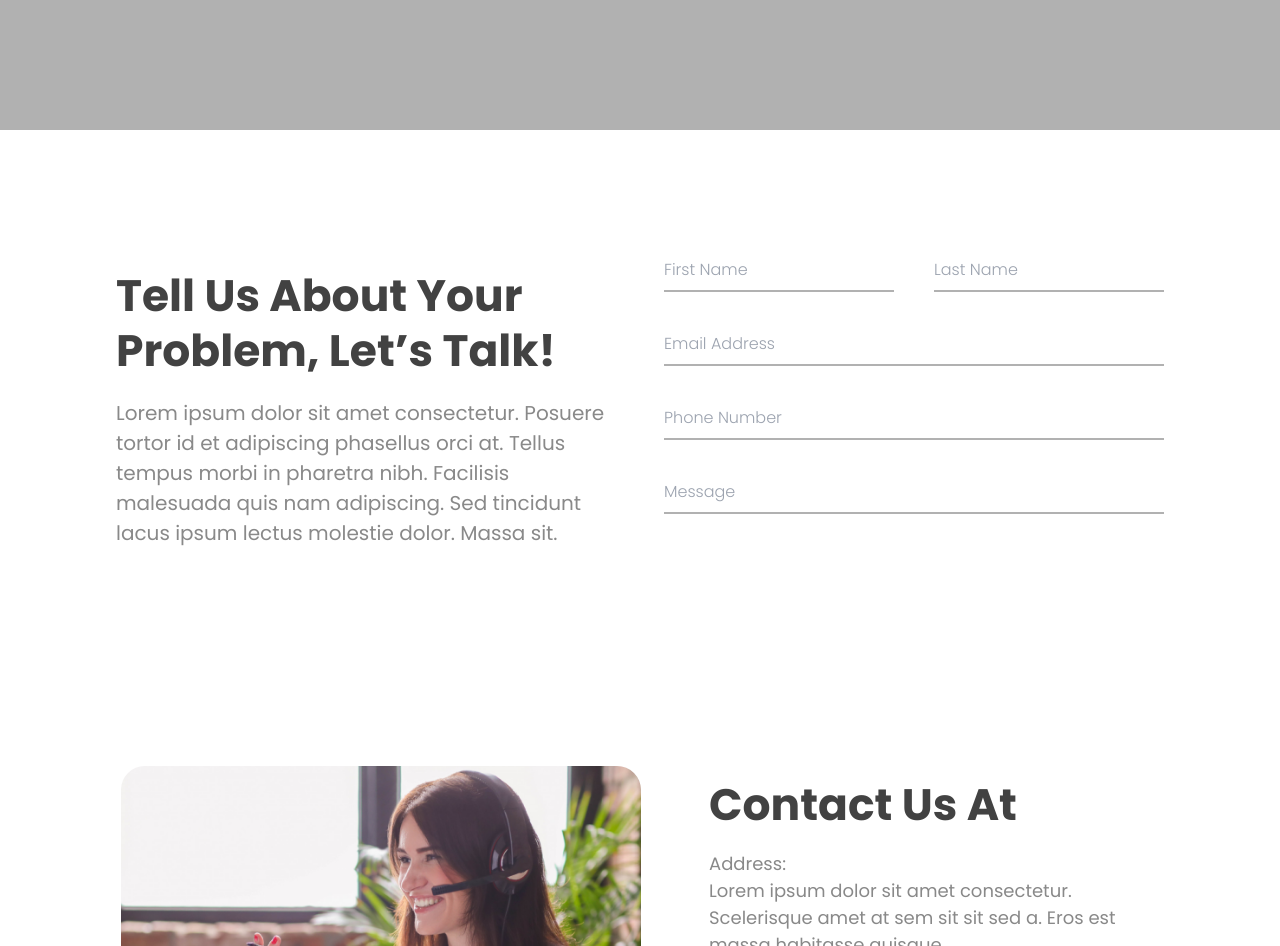
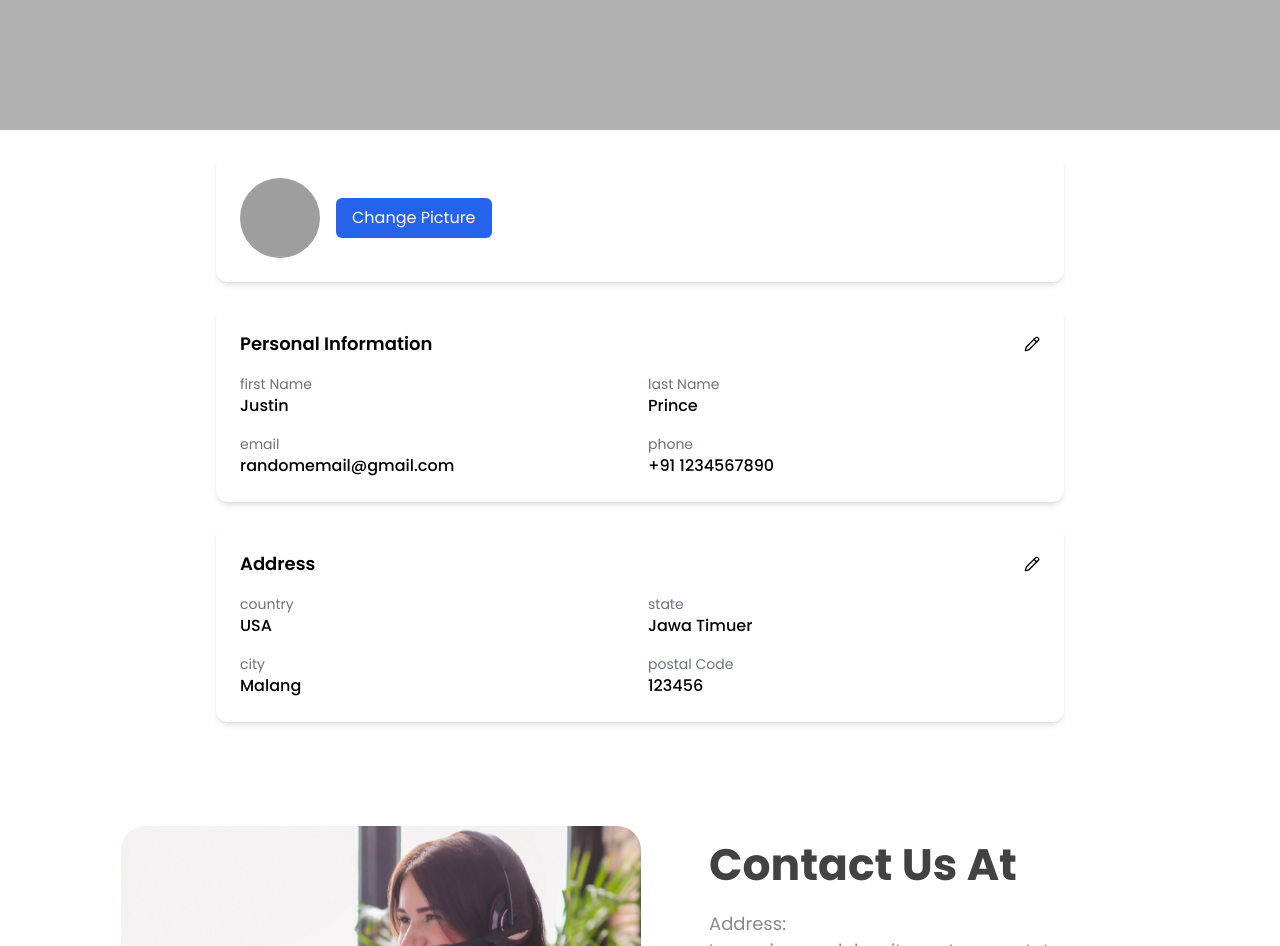
Before and after one commit to Xavier1508/recycling-waste-webapp, a Next.js app: page /contactus in a window 1280 px wide. Shown: the part 820-1766 px from the top of the page. Built offline with nearby package versions, Linux system fonts and the light colour scheme; grey boxes are pictures that could not be loaded; a web font is replaced by a local one.

Commit message:
ada login dan profile belum jadi

```diff
--- a/package.json
+++ b/package.json
@@ -9,7 +9,8 @@
     "lint": "next lint"
   },
   "dependencies": {
-    "framer-motion": "^10.16.16",
+    "framer-motion": "^10.18.0",
+    "lucide-react": "^0.507.0",
     "next": "^14.2.28",
     "react": "^18",
     "react-countup": "^6.5.0",
--- a/src/components/LetsTalk.jsx
+++ b/src/components/LetsTalk.jsx
@@ -1,124 +1,188 @@
-import React, { useState } from "react";
-import { motion } from "framer-motion";
-import { staggerContainer, textVariant } from "../../utils/motion";
+import React, { useState, useRef } from "react";
+import { Pencil } from "lucide-react";
+import reviewPerson5 from "../assets/images/reviewPerson5.png";
 
-const LetsTalk = () => {
-  const [formData, setFormData] = useState({
-    firstName: "",
-    lastName: "",
-    email: "",
-    phoneNumber: "",
-    message: "",
+const ProfilePage = () => {
+  const [profilePicture, setProfilePicture] = useState(reviewPerson5);
+  const [userData, setUserData] = useState({
+    firstName: "Justin",
+    lastName: "Prince",
+    email: "randomemail@gmail.com",
+    phone: "+91 1234567890",
+    country: "USA",
+    state: "Jawa Timuer",
+    city: "Malang",
+    postalCode: "123456",
   });
 
-  const handleInputChange = (e) => {
-    const { name, value } = e.target;
-    setFormData((prevData) => ({
-      ...prevData,
-      [name]: value,
-    }));
+  const [editData, setEditData] = useState({});
+  const [isEditingPersonal, setIsEditingPersonal] = useState(false);
+  const [isEditingAddress, setIsEditingAddress] = useState(false);
+
+  const fileInputRef = useRef(null);
+
+  const handleImageChange = (e) => {
+    const file = e.target.files[0];
+    if (file) {
+      const imageUrl = URL.createObjectURL(file);
+      setProfilePicture(imageUrl);
+    }
   };
 
-  const handleSubmit = (e) => {
-    e.preventDefault();
-    console.log("Form Data:", formData);
+  const handleButtonClick = () => {
+    fileInputRef.current.click();
   };
 
-  const inputVariants = {
-    hidden: { opacity: 0, y: 20 },
-    visible: {
-      opacity: 1,
-      y: 0,
-      transition: {
-        duration: 0.5,
-        ease: "easeInOut",
-      },
-    },
+  const startEdit = (section) => {
+    setEditData(userData);
+    if (section === "personal") setIsEditingPersonal(true);
+    if (section === "address") setIsEditingAddress(true);
+  };
+
+  const cancelEdit = (section) => {
+    setEditData({});
+    if (section === "personal") setIsEditingPersonal(false);
+    if (section === "address") setIsEditingAddress(false);
+  };
+
+  const saveEdit = (section) => {
+    setUserData(editData);
+    setEditData({});
+    if (section === "personal") setIsEditingPersonal(false);
+    if (section === "address") setIsEditingAddress(false);
+  };
+
+  const handleChange = (e) => {
+    setEditData({ ...editData, [e.target.name]: e.target.value });
   };
 
   return (
-    <div className="flex md:flex-row flex-col w-full md:space-x-12 space-x-0 space-y-6 items-center justify-center mx-auto md:py-24 py-18 pt-10 px-5">
-      <div className="text-left w-full max-w-[500px] space-y-5">
-        <h1 className="font-bold md:text-[44px] text-[#424242] text-[26px] leading-tight">
-          Tell Us About Your Problem, Let’s Talk!
-        </h1>
-        <p className="font-normal text-paragraph md:text-[20px] text-[16px]">
-          Lorem ipsum dolor sit amet consectetur. Posuere tortor id et
-          adipiscing phasellus orci at. Tellus tempus morbi in pharetra nibh.
-          Facilisis malesuada quis nam adipiscing. Sed tincidunt lacus ipsum
-          lectus molestie dolor. Massa sit.
+    <div className="max-w-4xl mx-auto p-6 space-y-6">
+      {/* Profile Picture */}
+      <div className="bg-white rounded-xl shadow-md p-6 space-y-4">
+        <div className="flex items-center space-x-4">
+          <img
+            src={profilePicture}
+            alt="Profile"
+            className="w-20 h-20 rounded-full object-cover"
+          />
+          <div className="space-x-2">
+            <button
+              className="bg-blue-600 text-white px-4 py-2 rounded-md hover:bg-blue-700"
+              onClick={handleButtonClick}
+            >
+              Change Picture
+            </button>
+            <input
+              type="file"
+              accept="image/*"
+              ref={fileInputRef}
+              onChange={handleImageChange}
+              className="hidden"
+            />
+          </div>
+        </div>
+      </div>
+
+      {/* Personal Information */}
+      <div className="bg-white rounded-xl shadow-md p-6 space-y-4">
+        <div className="flex justify-between items-center">
+          <h2 className="text-lg font-semibold">Personal Information</h2>
+          {!isEditingPersonal && (
+            <Pencil
+              className="w-4 h-4 cursor-pointer"
+              onClick={() => startEdit("personal")}
+            />
+          )}
+        </div>
+        <div className="grid md:grid-cols-2 gap-4">
+          {["firstName", "lastName", "email", "phone"].map((field) => (
+            <div key={field}>
+              <p className="text-sm text-gray-500">
+                {field.replace(/([A-Z])/g, " $1")}
               </p>
-      </div>
-      <form
-        initial="hidden"
-        animate="visible"
-        variants={inputVariants}
-        className="w-full max-w-[500px] space-y-8"
-        onSubmit={handleSubmit}
-      >
-        <div
-          variants={inputVariants}
-          className="flex items-center justify-between flex-wrap space-y-8 sm:space-y-0"
-        >
+              {isEditingPersonal ? (
                 <input
                   type="text"
-            name="firstName"
-            value={formData.firstName}
-            onChange={handleInputChange}
-            required
-            className="border-b-2 font-light border-[#B1B1B1] md:w-[230px] sm:w-[200px] w-full outline-none py-2"
-            placeholder="First Name"
+                  name={field}
+                  value={editData[field] || ""}
+                  onChange={handleChange}
+                  className="w-full border border-gray-300 rounded-md px-2 py-1"
                 />
+              ) : (
+                <p className="font-medium">{userData[field]}</p>
+              )}
+            </div>
+          ))}
+        </div>
+        {isEditingPersonal && (
+          <div className="flex gap-2 mt-4">
+            <button
+              className="bg-green-600 text-white px-4 py-2 rounded-md hover:bg-green-700"
+              onClick={() => saveEdit("personal")}
+            >
+              Save
+            </button>
+            <button
+              className="bg-gray-300 px-4 py-2 rounded-md hover:bg-gray-400"
+              onClick={() => cancelEdit("personal")}
+            >
+              Cancel
+            </button>
+          </div>
+        )}
+      </div>
+
+      {/* Address */}
+      <div className="bg-white rounded-xl shadow-md p-6 space-y-4">
+        <div className="flex justify-between items-center">
+          <h2 className="text-lg font-semibold">Address</h2>
+          {!isEditingAddress && (
+            <Pencil
+              className="w-4 h-4 cursor-pointer"
+              onClick={() => startEdit("address")}
+            />
+          )}
+        </div>
+        <div className="grid md:grid-cols-2 gap-4">
+          {["country", "state", "city", "postalCode"].map((field) => (
+            <div key={field}>
+              <p className="text-sm text-gray-500">
+                {field.replace(/([A-Z])/g, " $1")}
+              </p>
+              {isEditingAddress ? (
                 <input
                   type="text"
-            name="lastName"
-            value={formData.lastName}
-            onChange={handleInputChange}
-            required
-            className="border-b-2 font-light border-[#B1B1B1] md:w-[230px] sm:w-[200px] w-full outline-none py-2"
-            placeholder="Last Name"
+                  name={field}
+                  value={editData[field] || ""}
+                  onChange={handleChange}
+                  className="w-full border border-gray-300 rounded-md px-2 py-1"
                 />
+              ) : (
+                <p className="font-medium">{userData[field]}</p>
+              )}
             </div>
-        <input
-          variants={inputVariants}
-          type="email"
-          name="email"
-          value={formData.email}
-          onChange={handleInputChange}
-          required
-          placeholder="Email Address"
-          className="border-b-2 font-light border-[#B1B1B1] outline-none w-full py-2"
-        />
-        <input
-          variants={inputVariants}
-          type="number"
-          name="phoneNumber"
-          value={formData.phoneNumber}
-          onChange={handleInputChange}
-          required
-          placeholder="Phone Number"
-          className="border-b-2 font-light border-[#B1B1B1] outline-none w-full py-2"
-        />
-        <input
-          variants={inputVariants}
-          type="text"
-          name="message"
-          value={formData.message}
-          onChange={handleInputChange}
-          required
-          placeholder="Message"
-          className="border-b-2 font-light border-[#B1B1B1] outline-none w-full py-2"
-        />
-
+          ))}
+        </div>
+        {isEditingAddress && (
+          <div className="flex gap-2 mt-4">
             <button
-          variants={inputVariants}
-          className="button text-white text-sm py-3 px-8"
+              className="bg-green-600 text-white px-4 py-2 rounded-md hover:bg-green-700"
+              onClick={() => saveEdit("address")}
             >
-          Submit
+              Save
             </button>
-      </form>
+            <button
+              className="bg-gray-300 px-4 py-2 rounded-md hover:bg-gray-400"
+              onClick={() => cancelEdit("address")}
+            >
+              Cancel
+            </button>
+          </div>
+        )}
+      </div>
     </div>
   );
 };
 
-export default LetsTalk;
+export default ProfilePage;
--- /dev/null
+++ b/src/components/UserProfile.jsx
@@ -0,0 +1,74 @@
+import React from "react";
+
+const UserProfile = () => {
+  // Simulate no user data
+  const userData = null;
+
+  return (
+    <div className="min-h-screen bg-gray-100 p-6">
+      <div className="max-w-4xl mx-auto bg-white shadow-md rounded-xl overflow-hidden">
+        {/* Header */}
+        <div className="bg-green-500 p-6 text-white text-center">
+          <h1 className="text-2xl font-bold">My Profile</h1>
+        </div>
+
+        {/* Profile Info */}
+        <div className="flex flex-col items-center justify-center p-6">
+          {userData ? (
+            <>
+              <img
+                src={userData.avatar}
+                alt="Profile"
+                className="w-32 h-32 rounded-full object-cover border-4 border-green-500 mb-4"
+              />
+              <div className="text-center">
+                <h2 className="text-xl font-semibold">{userData.name}</h2>
+                <p className="text-gray-600">{userData.email}</p>
+                <p className="text-gray-600">{userData.phone}</p>
+              </div>
+            </>
+          ) : (
+            <div className="text-center text-gray-500">
+              <p>No user data available.</p>
+            </div>
+          )}
+        </div>
+
+        {/* Points Info */}
+        <div className="border-t border-gray-200 p-6 bg-gray-50 text-center">
+          {userData ? (
+            <>
+              <h3 className="text-lg font-semibold mb-2">Your Points</h3>
+              <p className="text-green-600 text-3xl font-bold">
+                {userData.points} pts
+              </p>
+              <p className="text-gray-500 text-sm mt-1">
+                Keep recycling to earn more points!
+              </p>
+            </>
+          ) : null}
+        </div>
+
+        {/* Address Info */}
+        <div className="border-t border-gray-200 p-6 text-center">
+          {userData ? (
+            <>
+              <h3 className="text-lg font-semibold mb-2">Address</h3>
+              <p className="text-gray-700">{userData.address}</p>
+            </>
+          ) : null}
+        </div>
+
+        {userData && (
+          <div className="border-t border-gray-200 p-6 text-center">
+            <button className="bg-green-500 text-white px-6 py-2 rounded-full hover:bg-green-600 transition">
+              Edit Profile
+            </button>
+          </div>
+        )}
+      </div>
+    </div>
+  );
+};
+
+export default UserProfile;
--- a/src/constants/index.js
+++ b/src/constants/index.js
@@ -47,6 +47,10 @@ export const navLinks = [
     id: "/contactus",
     title: "Contact Us",
   },
+  // {
+  //   id: "/profile",
+  //   title: "Profile",
+  // }
 ];
 
 export const clients = [
--- a/src/pages/login.js
+++ b/src/pages/login.js
@@ -2,8 +2,6 @@ import React, { useEffect, useState } from "react";
 import { PulseLoader } from "react-spinners";
 import styles from "@/style";
 import { useRouter } from "next/router";
-import Navbar from "@/components/Navbar";
-import Footer from "@/components/Footer";
 import Login from "@/components/Login";
 
 const login = () => {
--- /dev/null
+++ b/src/pages/profile.js
@@ -0,0 +1,75 @@
+import React, { useEffect, useState } from "react";
+import { PulseLoader } from "react-spinners";
+import styles from "@/style";
+import UserProfile from "@/components/UserProfile";
+import Navbar from "@/components/Navbar";
+import Footer from "@/components/Footer";
+
+const userProfile = () => {
+  const [loading, setLoading] = useState(true);
+  const [userData, setUserData] = useState(null);
+
+  useEffect(() => {
+    // Simulate an API call to fetch user data
+    const fetchData = async () => {
+      const data = {
+        avatar: "https://randomuser.me/api/portraits/men/32.jpg",  // example avatar URL
+        name: "John Doe",
+        email: "john.doe@example.com",
+        phone: "+1234567890",
+        points: 120,
+        address: "123 Main St, Springfield, IL"
+      };
+      setUserData(data);
+      setLoading(false);
+    };
+
+    setTimeout(fetchData, 1000); // Simulate a delay like fetching data
+  }, []);
+
+  const override = `
+    display: block;
+    margin: 0 auto;
+  `;
+
+  return (
+    <div>
+      {loading ? (
+        <div className="sweet-loading bg-white flex justify-center items-center h-screen">
+          <PulseLoader
+            color="#21D121"
+            loading={loading}
+            size={15}
+            css={override}
+          />
+        </div>
+      ) : (
+        <>
+          <div>
+            <div className={`${styles.paddingX} ${styles.flexCenter} relative z-30`}>
+              <div className={`${styles.boxWidth}`}>
+                <Navbar />
+              </div>
+            </div>
+            <div className={`${styles.flexStart} bg-cover contactBg bg-no-repeat bg-center relative overflow-hidden`}>
+              <div className="absolute top-0 left-0 w-full h-full bg-black opacity-30 z-10 pointer-events-none">
+                <div
+                  className="absolute top-0 left-0 w-full bg-black opacity-30 h-full pointer-events-none"
+                  style={{
+                    clipPath: "polygon(0 0, 100% 0, 100% calc(100% - 100px), 0 100%)",
+                  }}
+                />
+              </div>
+
+              <div className={`${styles.boxWidth} relative z-20 mt-12`}> {/* Add margin-top here */}
+                <UserProfile userData={userData} />
+              </div>
+            </div>
+          </div>
+        </>
+      )}
+    </div>
+  );
+};
+
+export default userProfile;
--- a/src/pages/signup.js
+++ b/src/pages/signup.js
@@ -28,7 +28,7 @@ const signup = () => {
         </div>
       ) : (
         <>
-          <SignUp />
+          <SignUp />  |
         </>
       )}
     </div>
```
Also changed, not shown: 1 other file (tests, documents, lock files or other folders). Lines whose indentation alone changed are shown as unchanged.
